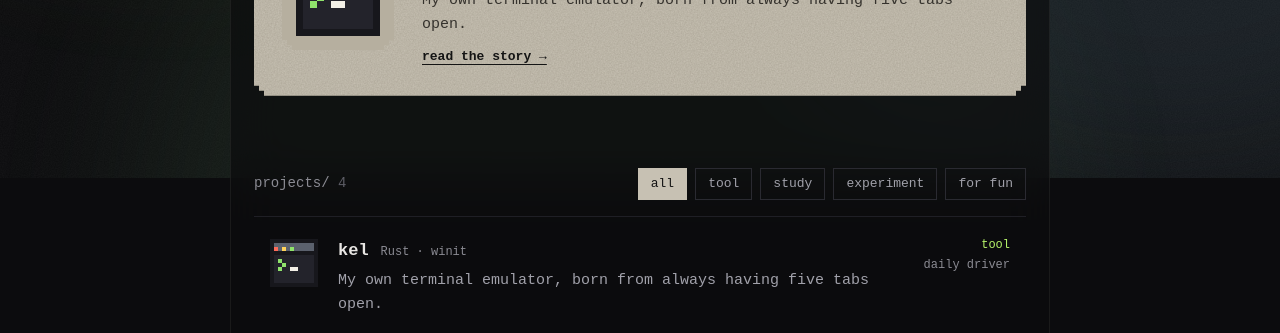
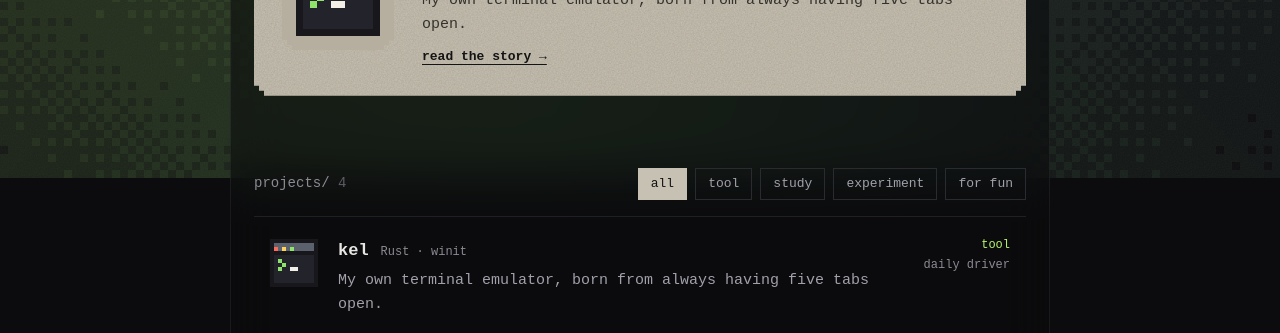
Before and after one commit to shimiio/kasian.dev, an Astro site: page / in a window 1280 px wide. Shown: the part 622-955 px from the top of the page. Built offline with nearby package versions, Linux system fonts and the light colour scheme; Astro itself is replaced by a stand-in of ours.

Commit message:
Pixel background, in-page navigation, smoother colour fades
- Background is now a low-res, Bayer-dithered colour field on a canvas
  that follows the live accent (the soft blob variant stays behind a
  switch in BaseLayout)
- Astro ClientRouter: no full reloads, view transitions in Firefox too;
  the backdrop is persisted across navigations so it keeps moving
- Hover previews delegated on document and re-applied after page swaps;
  home filters re-initialised on every page load
- Colour fades redraw every frame; glass a bit more see-through, edge
  line exposed as --glass-edge

Co-Authored-By: Claude Opus 5.5 <noreply@anthropic.com>

```diff
--- a/src/layouts/BaseLayout.astro
+++ b/src/layouts/BaseLayout.astro
@@ -4,6 +4,8 @@ import "@fontsource-variable/inter";
 import "@fontsource/silkscreen/400.css";
 import "@fontsource/silkscreen/700.css";
 import "../styles/global.css";
+
+import { ClientRouter } from "astro:transitions";
 
 import Footer from "../components/Footer.astro";
 import Header from "../components/Header.astro";
@@ -24,6 +26,10 @@ const pageAccent = accent ?? SITE_ACCENT;
 const accentStyle = accent
   ? `--color-accent: ${accent}; --color-accent-ink: color-mix(in oklab, ${accent} 45%, #000);`
   : undefined;
+// Background experiment: "pixels" = low-res dithered colour field (canvas),
+// "soft" = blurred CSS blobs.
+const BACKGROUND: "pixels" | "soft" = "pixels";
+
 const fullTitle = title ? `${title} · ${SITE.domain}` : `${SITE.name} · ${SITE.domain}`;
 const canonical = new URL(Astro.url.pathname, Astro.site);
 ---
@@ -44,32 +50,40 @@ const canonical = new URL(Astro.url.pathname, Astro.site);
     <meta property="og:description" content={description} />
     <meta property="og:url" content={canonical} />
     <meta name="generator" content={Astro.generator} />
-    <!-- Runs before first paint:
-         1. background drift phase from the wall clock, so it continues across
-            pages instead of restarting on every navigation;
-         2. --live-accent (background + cursor colour) starts at the colour of
-            the previous page and then fades to this page's colour. -->
+    <!-- In-page navigation: links swap the page without a full reload, with
+         view transitions in every browser that has them (Firefox too). -->
+    <ClientRouter />
+    <!-- First load only: start the live colour at this page's accent. -->
     <script is:inline>
-      (() => {
-        const root = document.documentElement;
-        root.style.setProperty("--drift-t", `-${(Date.now() / 1000) % 3600}s`);
-        const target = root.dataset.accent;
-        let prev = null;
-        try {
-          prev = sessionStorage.getItem("live-accent");
-          sessionStorage.setItem("live-accent", target);
-        } catch {}
-        root.style.setProperty("--live-accent", prev || target);
-        if (prev && prev !== target) {
-          requestAnimationFrame(() =>
-            requestAnimationFrame(() => root.style.setProperty("--live-accent", target)),
-          );
-        }
-      })();
+      document.documentElement.style.setProperty(
+        "--live-accent",
+        document.documentElement.dataset.accent,
+      );
     </script>
   </head>
   <body>
-    <div class="backdrop" aria-hidden="true"><span></span><span></span><span></span></div>
+    <!-- Persisted across navigations: the background keeps moving and only
+         its colour changes. -->
+    <div class="backdrop" aria-hidden="true" transition:persist="backdrop">
+      {
+        BACKGROUND === "pixels" ? (
+          <canvas class="pixel-field" />
+        ) : (
+          <>
+            <span />
+            <span />
+            <span />
+          </>
+        )
+      }
+    </div>
+    <script is:inline>
+      // Drift phase from the wall clock (soft variant), set once on first load.
+      document.currentScript.previousElementSibling.style.setProperty(
+        "--drift-t",
+        `-${(Date.now() / 1000) % 3600}s`,
+      );
+    </script>
     <div class="glass mx-auto flex min-h-dvh max-w-[820px] flex-col gap-18 px-6 pt-10 pb-16">
       <Header />
       <main>
@@ -81,24 +95,34 @@ const canonical = new URL(Astro.url.pathname, Astro.site);
 </html>
 
 <script>
-  // Hovering or focusing anything with data-live-accent (project rows, the
-  // latest card, footer tiles) previews that project's colour in the
-  // background and cursor, like switching projects in kel's sidebar.
+  import "../scripts/pixel-field";
+
+  // --live-accent = colour of the current page, or of the project under the
+  // pointer / focus (rows, the latest card, footer tiles, "next" link), like
+  // switching projects in kel's sidebar. It is a registered <color> with a CSS
+  // transition, so every change fades.
   const root = document.documentElement;
-  const pageAccent = root.dataset.accent ?? "";
+  const setLive = (color?: string) => {
+    if (color) root.style.setProperty("--live-accent", color);
+  };
+  const pageAccent = () => root.dataset.accent;
+  const previewOf = (target: EventTarget | null) =>
+    target instanceof Element ? target.closest<HTMLElement>("[data-live-accent]") : null;
 
-  const setLive = (color: string) => {
-    root.style.setProperty("--live-accent", color);
-    try {
-      sessionStorage.setItem("live-accent", color);
-    } catch {}
+  // Delegated on document, so it keeps working after page swaps.
+  const enter = (e: Event) => setLive(previewOf(e.target)?.dataset.liveAccent);
+  const leave = (e: Event) => {
+    const from = previewOf(e.target);
+    const to = previewOf((e as PointerEvent | FocusEvent).relatedTarget);
+    if (from && from !== to) setLive(to?.dataset.liveAccent ?? pageAccent());
   };
+  document.addEventListener("pointerover", enter);
+  document.addEventListener("pointerout", leave);
+  document.addEventListener("focusin", enter);
+  document.addEventListener("focusout", leave);
 
-  for (const el of document.querySelectorAll<HTMLElement>("[data-live-accent]")) {
-    const color = el.dataset.liveAccent ?? pageAccent;
-    el.addEventListener("pointerenter", () => setLive(color));
-    el.addEventListener("pointerleave", () => setLive(pageAccent));
-    el.addEventListener("focus", () => setLive(color));
-    el.addEventListener("blur", () => setLive(pageAccent));
-  }
+  // After a page swap <html> gets the new page's attributes (which wipes the
+  // inline --live-accent): set it again right away, before the next frame, so
+  // the colour fades from where it was instead of jumping.
+  document.addEventListener("astro:after-swap", () => setLive(pageAccent()));
 </script>
--- a/src/pages/index.astro
+++ b/src/pages/index.astro
@@ -95,6 +95,8 @@ const filters = [
 </BaseLayout>
 
 <script>
+  // Runs on every visit of this page (first load and in-page navigation).
+  document.addEventListener("astro:page-load", () => {
     const buttons = document.querySelectorAll<HTMLButtonElement>("[data-filter]");
     const rows = document.querySelectorAll<HTMLElement>("[data-category]");
     const count = document.querySelector<HTMLElement>("[data-count]");
@@ -112,4 +114,5 @@ const filters = [
         if (count) count.textContent = String(shown);
       });
     }
+  });
 </script>
--- /dev/null
+++ b/src/scripts/pixel-field.ts
@@ -0,0 +1,127 @@
+/**
+ * Pixel colour field: the same slow colour blobs as the soft backdrop, but
+ * rendered at a very low resolution (one cell = CELL css px), quantised to a
+ * few brightness levels and ordered-dithered (Bayer 4×4) between them, like
+ * old game graphics. The canvas is upscaled with image-rendering: pixelated.
+ *
+ * Colour follows --live-accent (the current / hovered project), read every
+ * frame, so its CSS transition fades the field too.
+ */
+
+// ── Tuning ───────────────────────────────────────────────────────────────
+const CELL = 8; // size of one "pixel" in CSS px
+const FPS = 12; // low frame rate: cheap, and the motion reads as stepped
+const LEVELS = 4; // brightness steps between background and full tint
+const STRENGTH = 0.2; // max share of colour over the background (0..1): brightness
+const BG = [12, 12, 14]; // --color-bg
+const BLUE = [106, 114, 255];
+const TEAL = [47, 209, 168];
+
+// Blobs: radius (share of the larger screen side), weight, mix with accent,
+// and a slow Lissajous path (periods in seconds).
+const BLOBS = [
+  { r: 0.42, w: 1.0, mix: null, px: 140, py: 190, ox: 0.25, oy: 0.2, phase: 0 },
+  { r: 0.38, w: 0.8, mix: BLUE, px: 170, py: 130, ox: 0.8, oy: 0.35, phase: 2 },
+  { r: 0.36, w: 0.6, mix: TEAL, px: 210, py: 160, ox: 0.45, oy: 0.85, phase: 4 },
+] as const;
+
+const BAYER = [0, 8, 2, 10, 12, 4, 14, 6, 3, 11, 1, 9, 15, 7, 13, 5].map((v) => (v + 0.5) / 16);
+
+const parseColor = (value: string): number[] => {
+  const n = value.match(/[\d.]+/g)?.map(Number) ?? [];
+  return n.length >= 3 ? n.slice(0, 3) : [182, 243, 106];
+};
+
+const lerp = (a: number[], b: readonly number[], t: number) => a.map((v, i) => v + (b[i] - v) * t);
+
+const canvas = document.querySelector<HTMLCanvasElement>("canvas.pixel-field");
+const ctx = canvas?.getContext("2d");
+
+if (canvas && ctx) {
+  const root = document.documentElement;
+  const reduced = matchMedia("(prefers-reduced-motion: reduce)");
+  let cols = 0;
+  let rows = 0;
+  let image: ImageData;
+
+  const resize = () => {
+    cols = Math.ceil(innerWidth / CELL);
+    rows = Math.ceil(innerHeight / CELL);
+    canvas.width = cols;
+    canvas.height = rows;
+    canvas.style.width = `${cols * CELL}px`;
+    canvas.style.height = `${rows * CELL}px`;
+    image = ctx.createImageData(cols, rows);
+  };
+
+  const liveAccent = () => getComputedStyle(root).getPropertyValue("--live-accent");
+  let drawnAccent = "";
+
+  const draw = () => {
+    // Wall-clock time: the field keeps its position across reloads too.
+    const t = Date.now() / 1000;
+    drawnAccent = liveAccent();
+    const accent = parseColor(drawnAccent);
+    const side = Math.max(cols, rows);
+
+    const blobs = BLOBS.map((b) => ({
+      x: (b.ox + 0.3 * Math.sin((t / b.px) * 2 * Math.PI + b.phase)) * cols,
+      y: (b.oy + 0.25 * Math.cos((t / b.py) * 2 * Math.PI + b.phase)) * rows,
+      r2: (b.r * side) ** 2,
+      w: b.w,
+      color: b.mix ? lerp(accent, b.mix, 0.5) : accent,
+    }));
+
+    const data = image.data;
+    for (let y = 0; y < rows; y++) {
+      for (let x = 0; x < cols; x++) {
+        let total = 0;
+        let r = 0;
+        let g = 0;
+        let bl = 0;
+        for (const b of blobs) {
+          const dx = x - b.x;
+          const dy = y - b.y;
+          const k = b.w * Math.exp(-(dx * dx + dy * dy) / b.r2);
+          total += k;
+          r += b.color[0] * k;
+          g += b.color[1] * k;
+          bl += b.color[2] * k;
+        }
+        // Quantise intensity to LEVELS steps; the Bayer threshold decides,
+        // per cell, whether it rounds up or down: that is the dither.
+        const v = Math.min(total, 1) * LEVELS;
+        const level = Math.min(LEVELS, Math.floor(v + BAYER[(y & 3) * 4 + (x & 3)]));
+        const s = (level / LEVELS) * STRENGTH;
+        const i = (y * cols + x) * 4;
+        const inv = total > 0 ? 1 / total : 0;
+        data[i] = BG[0] + (r * inv - BG[0]) * s;
+        data[i + 1] = BG[1] + (g * inv - BG[1]) * s;
+        data[i + 2] = BG[2] + (bl * inv - BG[2]) * s;
+        data[i + 3] = 255;
+      }
+    }
+    ctx.putImageData(image, 0, 0);
+  };
+
+  // Motion is drawn at FPS; while the colour is fading, every frame is drawn
+  // so the colour change itself stays smooth.
+  let last = 0;
+  const loop = (now: number) => {
+    if (now - last >= 1000 / FPS || liveAccent() !== drawnAccent) {
+      last = now;
+      draw();
+    }
+    if (!reduced.matches) requestAnimationFrame(loop);
+  };
+
+  resize();
+  draw();
+  addEventListener("resize", () => {
+    resize();
+    draw();
+  });
+  // With reduced motion: one still frame, redrawn only when the colour changes.
+  root.addEventListener("transitionend", () => reduced.matches && draw());
+  requestAnimationFrame(loop);
+}
--- a/src/styles/global.css
+++ b/src/styles/global.css
@@ -176,6 +176,15 @@ html {
   animation: drift-c 110s ease-in-out infinite alternate;
 }
 
+/* Pixel variant: canvas drawn at 1/8 resolution, upscaled with hard pixels
+   (see src/scripts/pixel-field.ts for tuning). */
+.pixel-field {
+  position: absolute;
+  top: 0;
+  left: 0;
+  image-rendering: pixelated;
+}
+
 /* Grain: static SVG noise over the colour field. Inside the glass it gets
    blurred away, which is what makes the column edge read as glass. */
 .backdrop::after {
@@ -205,16 +214,18 @@ html {
 }
 
 .glass {
-  --glass-tint: 68%; /* share of solid bg in the column: higher = less see-through */
+  --glass-tint: 56%; /* share of solid bg in the column: higher = less see-through (was 68%) */
   background: color-mix(in srgb, var(--color-bg) var(--glass-tint), transparent);
   backdrop-filter: blur(24px) saturate(1.2);
 }
 
 @media (min-width: 880px) {
   .glass {
+    /* The glass edges: 1px light lines left and right. 0 = no edges. */
+    --glass-edge: rgb(255 255 255 / 0.06);
     box-shadow:
-      inset 1px 0 0 rgb(255 255 255 / 0.06),
-      inset -1px 0 0 rgb(255 255 255 / 0.06);
+      inset 1px 0 0 var(--glass-edge),
+      inset -1px 0 0 var(--glass-edge);
   }
 }
 
@@ -340,10 +351,6 @@ html {
   --vt-fade-duration: 200ms;
 }
 
-@view-transition {
-  navigation: auto;
-}
-
 ::view-transition-group(*) {
   animation-duration: var(--vt-move-duration);
   animation-timing-function: var(--vt-move-ease);
```
Lines whose indentation alone changed are shown as unchanged.
